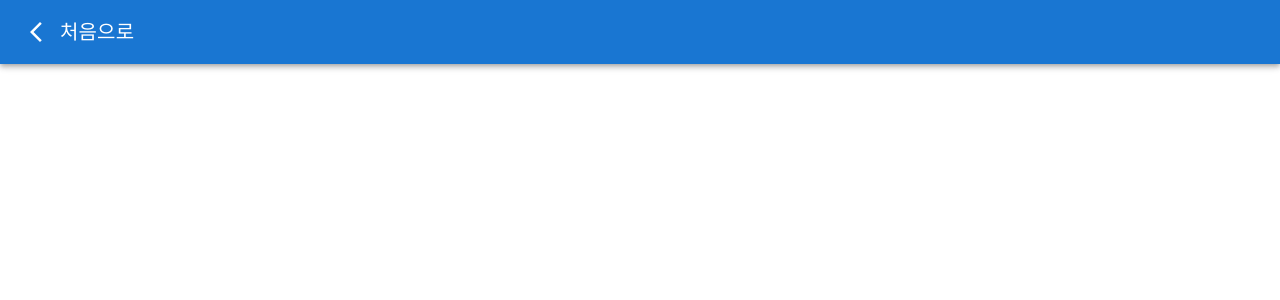
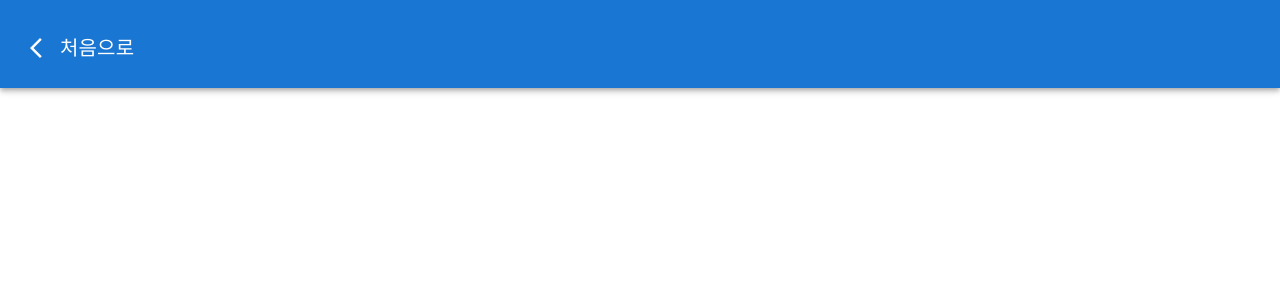
Before and after one commit to z9612/getchu, a React (Create React App) app in the folder frontend/: page /cost in a window 1280 px wide. Shown: the top 300 px of the page. Built offline with nearby package versions, Linux system fonts and the light colour scheme; the HTML template or start-up script is replaced by a standard one.

Commit message:
Fix: 고침 레이아웃 가려지는 문제
레이아웃을 아래로 늘려서 해결

```diff
--- a/frontend/src/App.js
+++ b/frontend/src/App.js
@@ -16,11 +16,11 @@ function App() {
       <Routes>
         {/* 견종 추천 */}
         <Route path="/start" element={<Start />} />
-        <Route path="/recommend" element={<Choice />} />
         <Route
           path="/recommend"
           element={<BackBarLayout to="/start" title="처음으로" />}
         >
+          <Route path="/recommend" element={<Choice />} />
           <Route path="/recommend/lifeStyle" element={<SurveyPage />} />
           <Route path="/recommend/mbti" element={<Mbti />} />
           <Route path="/recommend/dogTrait" element={<SurveyPage />} />
--- a/frontend/src/layouts/BackBar.js
+++ b/frontend/src/layouts/BackBar.js
@@ -1,18 +1,28 @@
-import { Link } from "react-router-dom";
+import { Link, useNavigate } from "react-router-dom";
 import {
+  styled,
   AppBar,
   Toolbar,
   Typography,
   Box,
-  IconButton
+  IconButton,
+  Link as LinkText
 } from "@mui/material";
 import ArrowBackIosNewIcon from '@mui/icons-material/ArrowBackIosNew';
 
+const StyledToolbar = styled(Toolbar)(({ theme }) => ({
+  paddingTop: theme.spacing(2),
+  paddingBottom: theme.spacing(1),
+}));
+
+
 function BackBar({ to, title }) {
+  const navigate = useNavigate();
+
   return (
     <Box sx={{ flexGrow: 1 }}>
       <AppBar position="static">
-        <Toolbar>
+        <StyledToolbar>
           <IconButton
             size="large"
             edge="start"
@@ -23,13 +33,22 @@ function BackBar({ to, title }) {
           >
             <ArrowBackIosNewIcon />
           </IconButton>
-          <Typography
-            variant="h6"
-            component="div"
-            sx={{ flexGrow: 1 }}>
-            { title }
-          </Typography>
-        </Toolbar>
+          <LinkText
+            underline="none"
+            color="inherit"
+            onClick={() => {
+              navigate('/start')
+            }}
+          >
+            <Typography
+              variant="h6"
+              component="div"
+              sx={{ flexGrow: 1 }}
+            >
+              { title }
+            </Typography>
+          </LinkText>
+        </StyledToolbar>
       </AppBar>
     </Box>
   );
--- a/frontend/src/pages/Choice.js
+++ b/frontend/src/pages/Choice.js
@@ -103,7 +103,7 @@ const ImageMarked = styled("span")(({ theme }) => ({
 export default function Choice() {
   return (
     <Stack
-      height="100vh"
+      height="85vh"
       justifyContent="center"
       alignItems="center"
       sx={{ flexGrow: 1, overflow: "hidden", px: 0 }}
```
